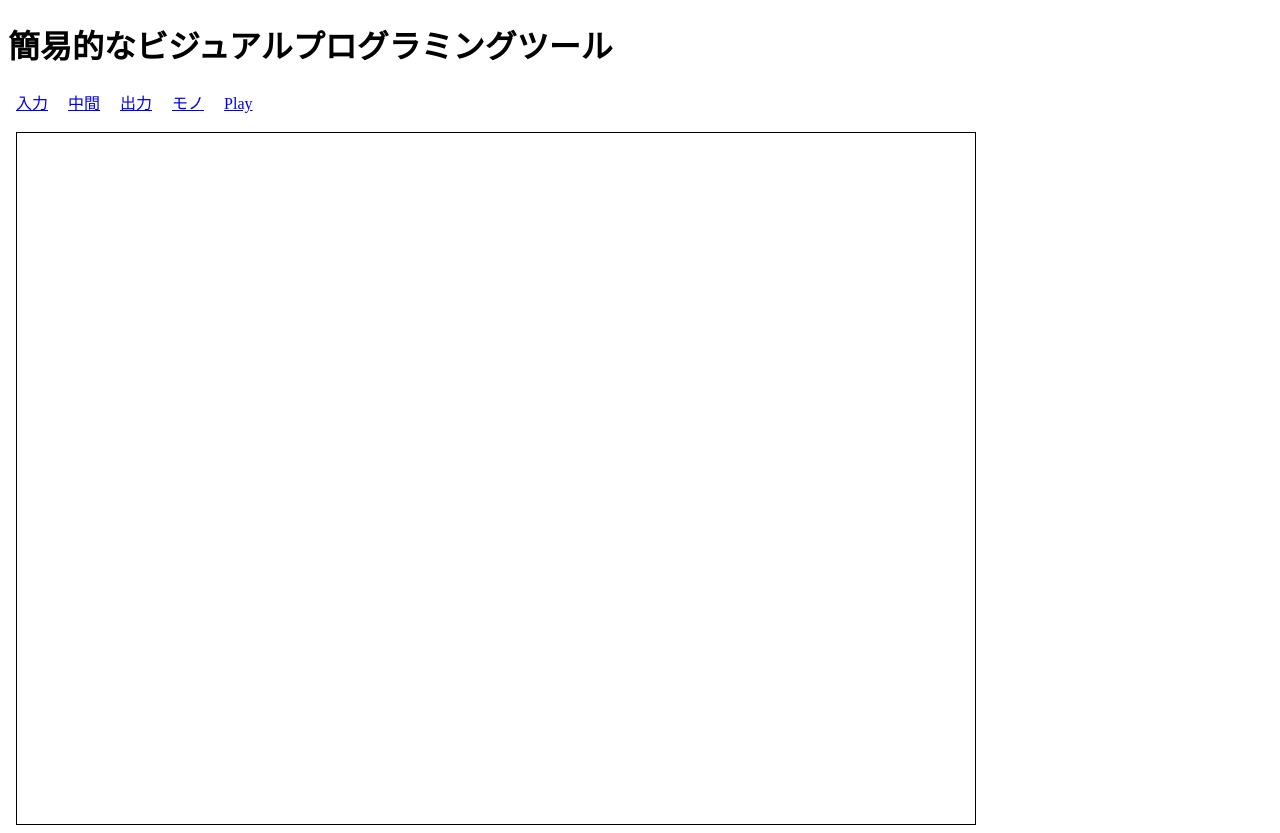
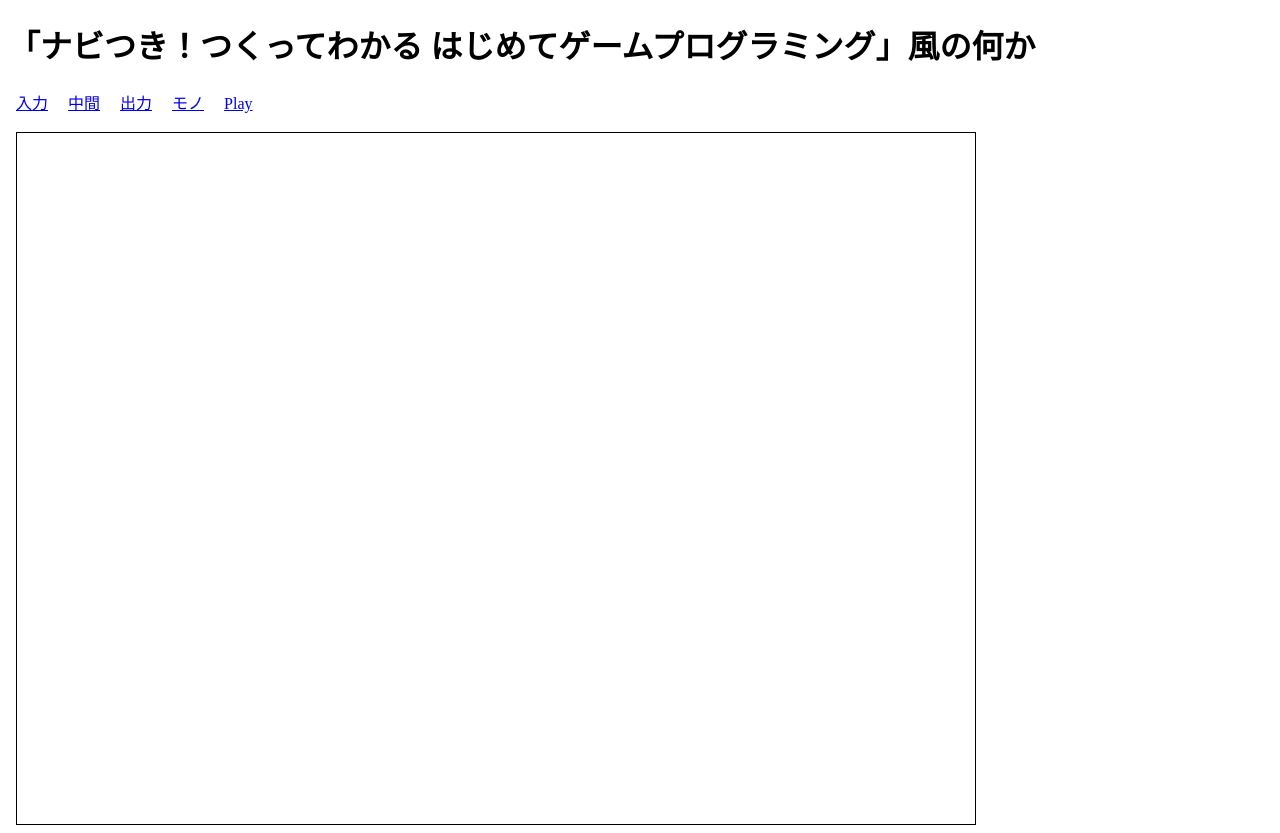
Before and after one commit to igrep/vertons, a website: page index.html in a window 1280 px wide. Drawn offline with Linux system fonts and the light colour scheme.

Commit message:
Change the title

```diff
--- a/index.html
+++ b/index.html
@@ -3,7 +3,7 @@
   <head>
     <meta charset="utf-8">
     <meta name="viewport" content="width=device-width">
-    <title>簡易的なビジュアルプログラミングツール</title>
+    <title>「ナビつき！つくってわかる はじめてゲームプログラミング」風の何か</title>
     <script type="text/javascript" data-main="umd/index.js"
         src="https://cdnjs.cloudflare.com/ajax/libs/require.js/2.1.22/require.js"></script>
     <style>
@@ -43,7 +43,7 @@
     </style>
   </head>
   <body>
-  <h1>簡易的なビジュアルプログラミングツール</h1>
+  <h1>「ナビつき！つくってわかる はじめてゲームプログラミング」風の何か</h1>
   <div class="menu">
     <a href="#">入力</a>
     <div class="submenu">
```
